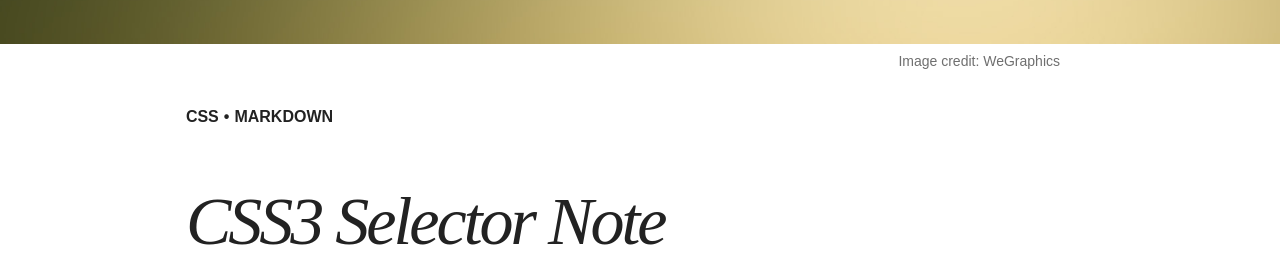
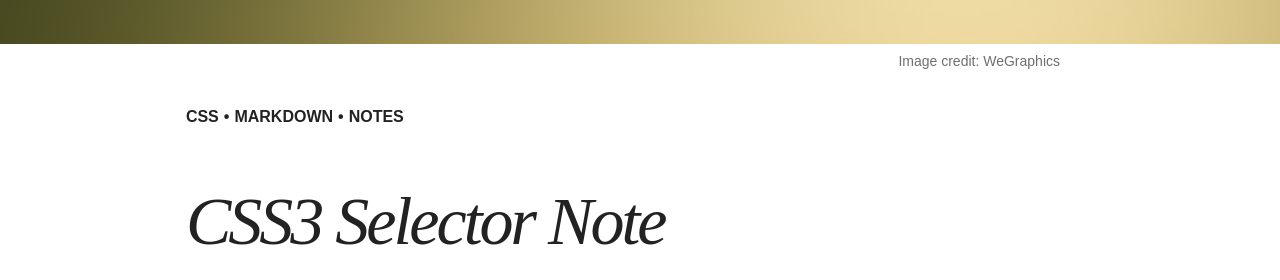
Before and after one commit to hushPlease/hushPlease.github.io, a Jekyll site: the page built from _posts/blog/2015-09-22-selector-take-down.md, in a window 1280 px wide and 900 px high, scrolled down 497 px. Shown: the part 152-432 px from the top of the window. Built offline with Jekyll 4.4.1, drawn with Linux system fonts in a browser that asks for light colours; nearby versions of some CDN libraries; comment, search, counter and statistics services are not loaded.

Commit message:
Update post.

```diff
--- a/_posts/blog/2015-09-22-selector-take-down.md
+++ b/_posts/blog/2015-09-22-selector-take-down.md
@@ -2,8 +2,8 @@
 layout: post
 title: "CSS3 Selector Note"
 excerpt: "A note when I finished studying CSS3 selector."
-categories: articles
-tags: [CSS, Markdown]
+categories: blog
+tags: [CSS, Markdown, Notes]
 author: hush_please
 comments: true
 share: true
```
Also changed, not shown: _posts/blog/2016-07-20-mysql-crash-course-take-down.md (+1 -1 lines).
